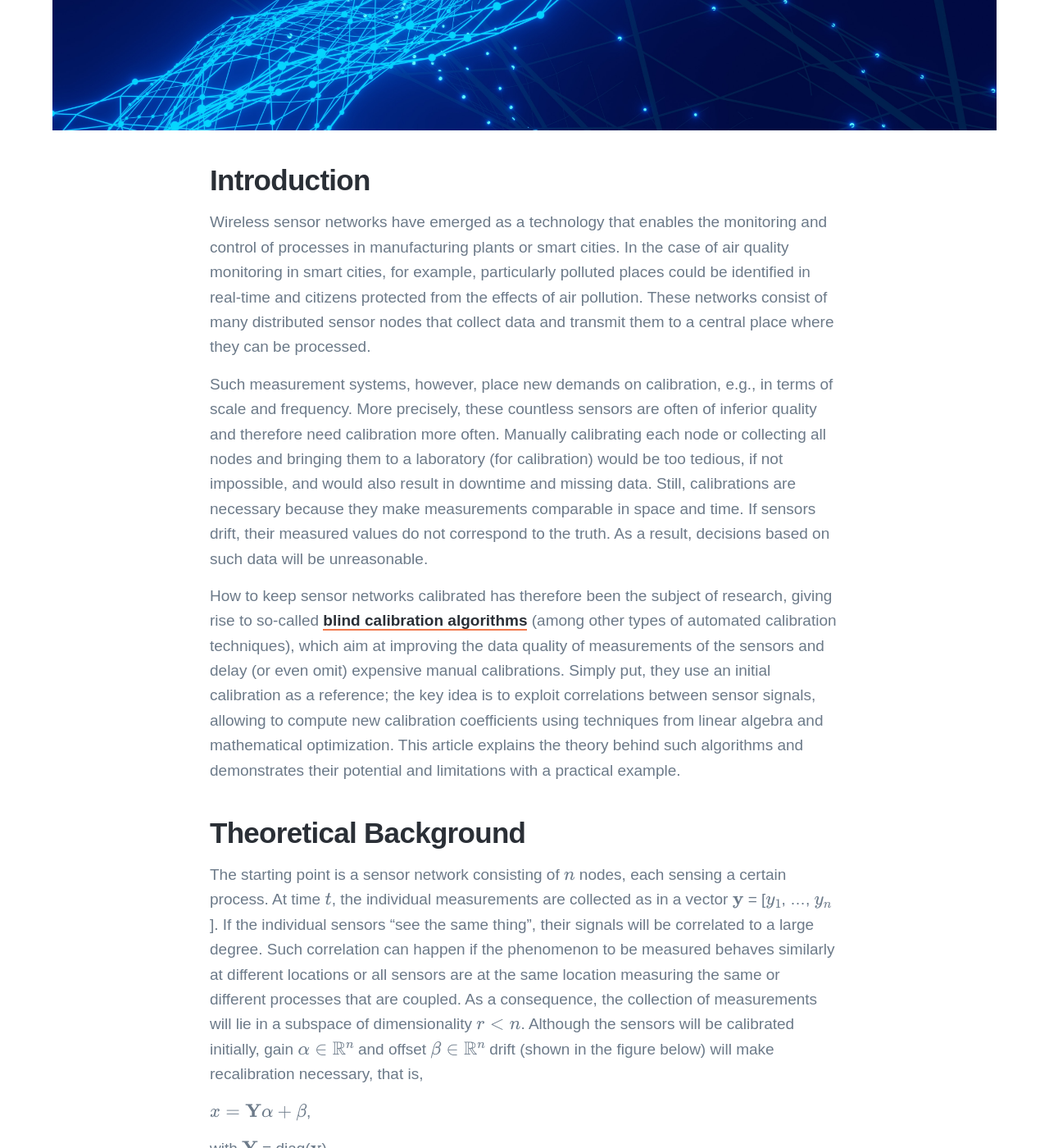
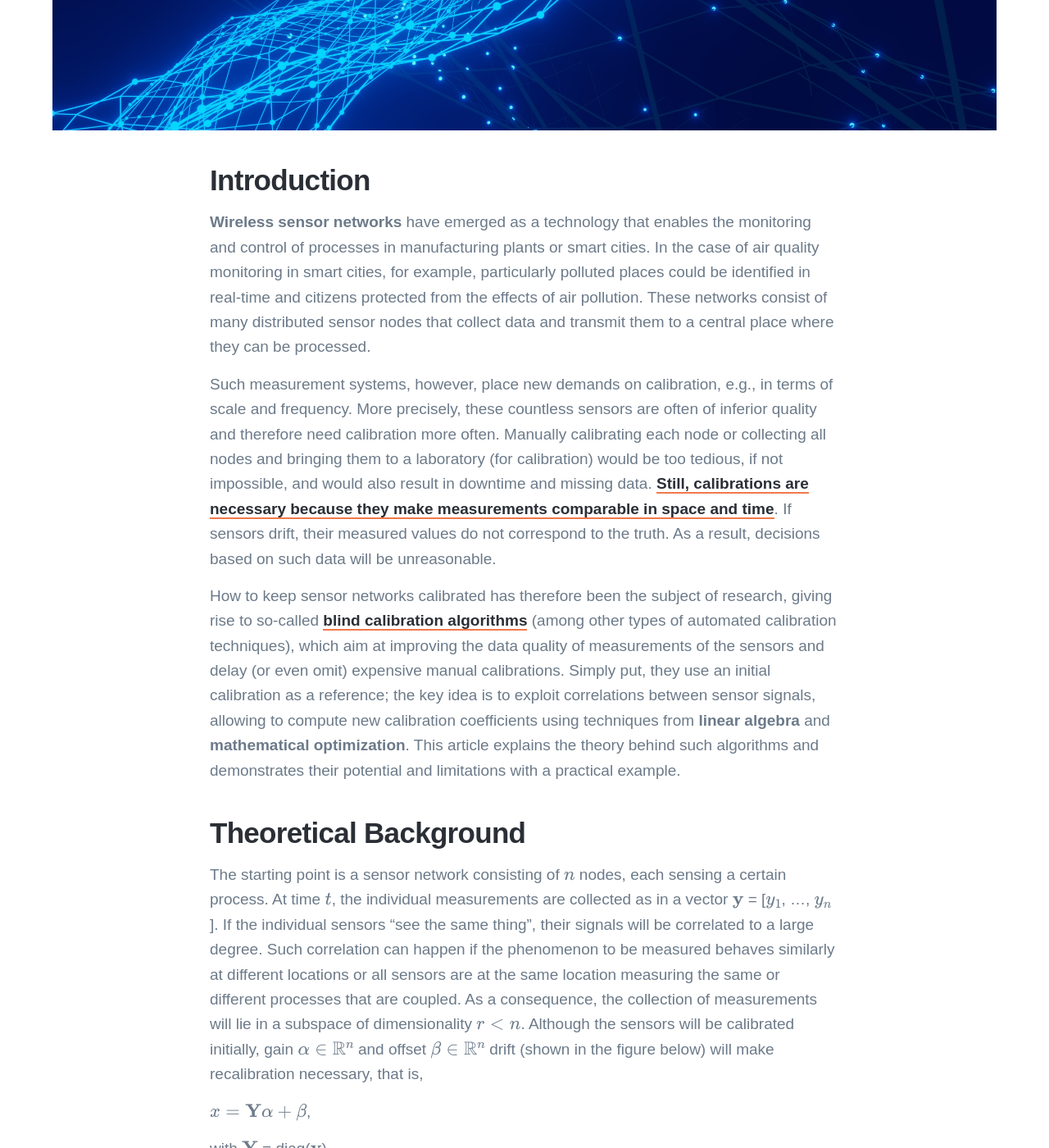
Before and after one commit to gtancev/gtancev.github.io, a Jekyll site: the page built from _posts/2023-07-20-blind-calibration.md, in a window 1280 px wide and 1400 px high, scrolled down 784 px. Shown: the whole window at 82% size. Built offline with Jekyll 4.4.1, drawn with Linux system fonts in a browser that asks for light colours; nearby versions of some CDN libraries; some web fonts are replaced; formulas are drawn with MathJax 3; part of the change alters nothing that is shown; some of the changed text lies outside the part shown.

Commit message:
Update 2023-07-20-blind-calibration.md

````diff
--- a/_posts/2023-07-20-blind-calibration.md
+++ b/_posts/2023-07-20-blind-calibration.md
@@ -9,11 +9,11 @@ featured_image: '/images/posts/blind-calibration/title.jpg'
 
 ## Introduction
 
-Wireless sensor networks have emerged as a technology that enables the monitoring and control of processes in manufacturing plants or smart cities. In the case of air quality monitoring in smart cities, for example, particularly polluted places could be identified in real-time and citizens protected from the effects of air pollution. These networks consist of many distributed sensor nodes that collect data and transmit them to a central place where they can be processed.
+**Wireless sensor networks** have emerged as a technology that enables the monitoring and control of processes in manufacturing plants or smart cities. In the case of air quality monitoring in smart cities, for example, particularly polluted places could be identified in real-time and citizens protected from the effects of air pollution. These networks consist of many distributed sensor nodes that collect data and transmit them to a central place where they can be processed.
 
-Such measurement systems, however, place new demands on calibration, e.g., in terms of scale and frequency. More precisely, these countless sensors are often of inferior quality and therefore need calibration more often. Manually calibrating each node or collecting all nodes and bringing them to a laboratory (for calibration) would be too tedious, if not impossible, and would also result in downtime and missing data. Still, calibrations are necessary because they make measurements comparable in space and time. If sensors drift, their measured values do not correspond to the truth. As a result, decisions based on such data will be unreasonable.
+Such measurement systems, however, place new demands on calibration, e.g., in terms of scale and frequency. More precisely, these countless sensors are often of inferior quality and therefore need calibration more often. Manually calibrating each node or collecting all nodes and bringing them to a laboratory (for calibration) would be too tedious, if not impossible, and would also result in downtime and missing data. [Still, calibrations are necessary because they make measurements comparable in space and time](https://www.nist.gov/metrology/metrological-traceability#5.1). If sensors drift, their measured values do not correspond to the truth. As a result, decisions based on such data will be unreasonable.
 
-How to keep sensor networks calibrated has therefore been the subject of research, giving rise to so-called [blind calibration algorithms](https://link.springer.com/chapter/10.1007/978-0-387-68845-9_1) (among other types of automated calibration techniques), which aim at improving the data quality of measurements of the sensors and delay (or even omit) expensive manual calibrations. Simply put, they use an initial calibration as a reference; the key idea is to exploit correlations between sensor signals, allowing to compute new calibration coefficients using techniques from linear algebra and mathematical optimization. This article explains the theory behind such algorithms and demonstrates their potential and limitations with a practical example.
+How to keep sensor networks calibrated has therefore been the subject of research, giving rise to so-called [blind calibration algorithms](https://link.springer.com/chapter/10.1007/978-0-387-68845-9_1) (among other types of automated calibration techniques), which aim at improving the data quality of measurements of the sensors and delay (or even omit) expensive manual calibrations. Simply put, they use an initial calibration as a reference; the key idea is to exploit correlations between sensor signals, allowing to compute new calibration coefficients using techniques from **linear algebra** and **mathematical optimization**. This article explains the theory behind such algorithms and demonstrates their potential and limitations with a practical example.
 
 ## Theoretical Background
 
@@ -57,7 +57,7 @@ One interesting question is how many snapshots to collect, i.e., what value to c
 
 ### Step 0: Get some data.
 
-This example makes use of some chemical process data. One of the sensor readings is taken and replicated several times to simulate the sensor network. In addition, some noise is added, the signals are standardized. Finally, some drift is injected.
+This example makes use of some [chemical process data](https://www.kaggle.com/datasets/amarhaiqal/aspen-hysys-distillation-column-data). One of the sensor readings is taken and replicated several times to simulate the sensor network. In addition, some noise is added, the signals are standardized. Finally, some drift is injected.
 
 ```python
 import pandas as pd
@@ -88,7 +88,7 @@ X_drift = np.add(np.multiply(X, slope), intercept)
 
 ### Step 1: Finding the subspaces.
 
-The subspaces are found by principal component analysis. Because the signals replicates, it suffices to set r = 1. In the general case, however, this needs to be determined experimentally.
+The subspaces are found by principal component analysis. Because the signals replicates, it suffices to set $r = 1$. In the general case, however, this needs to be determined experimentally.
 
 ```python
 from sklearn.preprocessing import StandardScaler
@@ -105,7 +105,7 @@ P = pca.components_[r:, :]  # extract projection matrix
 
 ### Step 2: Taking snapshots.
 
-In a next step, k = 10 snapshots are taken.
+In a next step, $k = 10$ snapshots are taken.
 
 ```python
 T_s = 301  # when to start taking snapshots
@@ -121,7 +121,7 @@ for i in range(k):
 
 ### Step 3: Calibrating the gains.
 
-To calibrate the gains, a constrained optimization problem is solved.
+To calibrate the gains, the constrained optimization problem is solved.
 
 ```python
 from scipy.optimize import minimize, NonlinearConstraint
````
